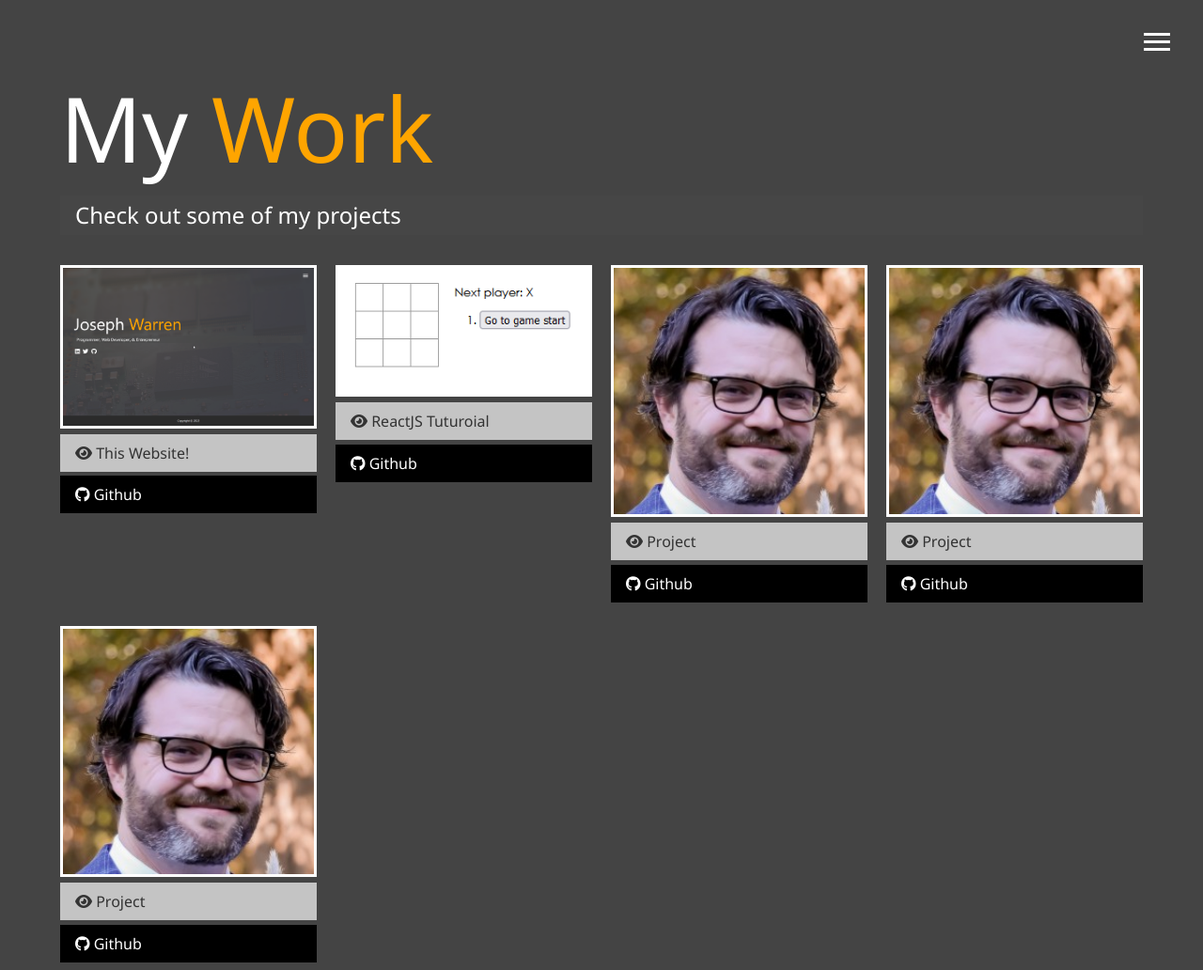
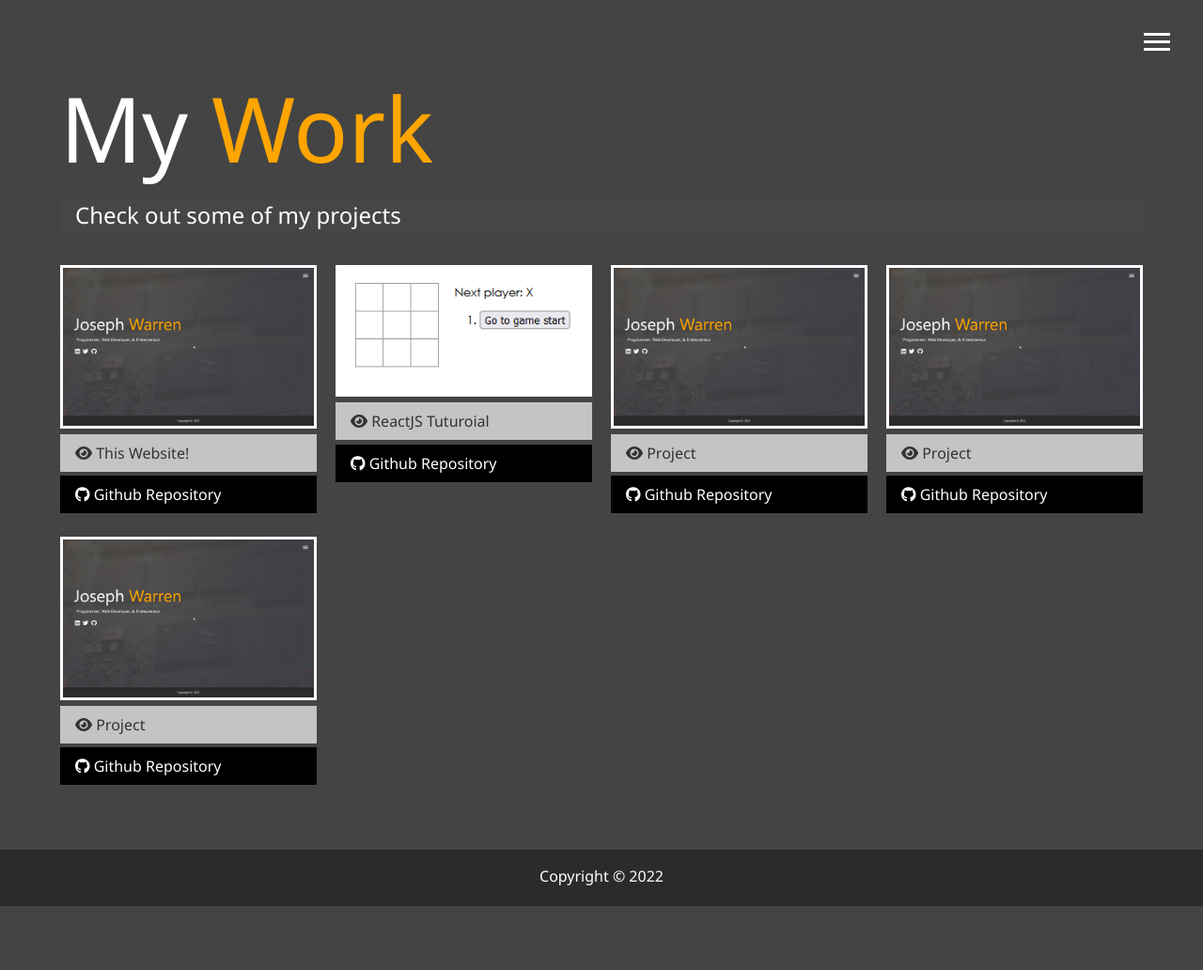
Before and after one commit to jo3warren/portfolio-website, a plain HTML site: page work.html in a window 1280 px wide. Shown: the top 1032 px of the page at 94% size. After the commit the page ends 964 px from the top, so only its background shows below. Drawn offline with Linux system fonts and the light colour scheme.

Commit message:
work update

```diff
--- a/work.html
+++ b/work.html
@@ -63,7 +63,7 @@
             rel="noopener noreferrer"
             class="btn-dark"
           >
-            <i class="fab fa-github"></i> Github
+            <i class="fab fa-github"></i> Github Repository
           </a>
         </div>
         <div class="item">
@@ -71,28 +71,28 @@
             <img src="img/tictactoe.png" alt="Tic Tac Toe" />
           </a>
           <a href="#" class="btn-light"> <i class="fas fa-eye"></i> ReactJS Tuturoial</a>
-          <a href="#" class="btn-dark"> <i class="fab fa-github"></i> Github</a>
+          <a href="#" class="btn-dark"> <i class="fab fa-github"></i> Github Repository</a>
         </div>
         <div class="item">
           <a href="#!">
-            <img src="img/portrait.jpg" alt="Project3" />
+            <img src="img/jo3warren.png" alt="Project3" />
           </a>
           <a href="#" class="btn-light"> <i class="fas fa-eye"></i> Project </a>
-          <a href="#" class="btn-dark"> <i class="fab fa-github"></i> Github </a>
+          <a href="#" class="btn-dark"> <i class="fab fa-github"></i> Github Repository</a>
         </div>
         <div class="item">
           <a href="#!">
-            <img src="img/portrait.jpg" alt="Project4" />
+            <img src="img/jo3warren.png" alt="Project4" />
           </a>
           <a href="#" class="btn-light"> <i class="fas fa-eye"></i> Project </a>
-          <a href="#" class="btn-dark"> <i class="fab fa-github"></i> Github </a>
+          <a href="#" class="btn-dark"> <i class="fab fa-github"></i> Github Repository</a>
         </div>
         <div class="item">
           <a href="#!">
-            <img src="img/portrait.jpg" alt="Project5" />
+            <img src="img/jo3warren.png" alt="Project5" />
           </a>
           <a href="#" class="btn-light"> <i class="fas fa-eye"></i> Project </a>
-          <a href="#" class="btn-dark"> <i class="fab fa-github"></i> Github </a>
+          <a href="#" class="btn-dark"> <i class="fab fa-github"></i> Github Repository</a>
         </div>
       </div>
     </main>
```
